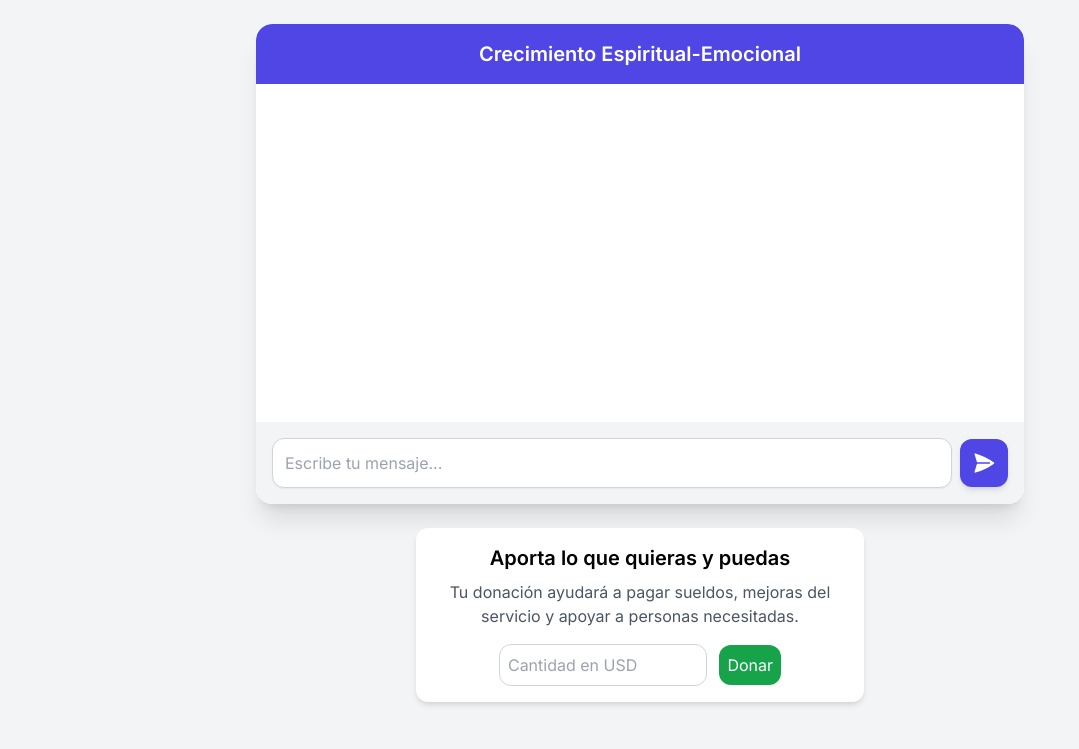
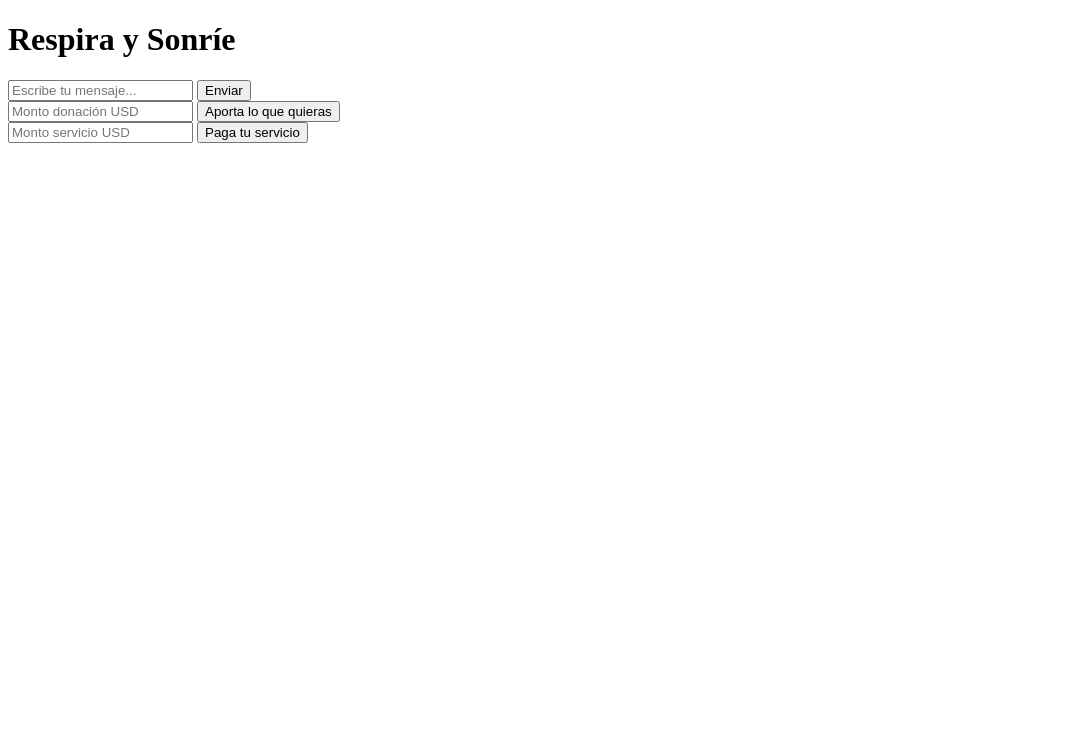
Before and after one commit to mayroga/Crecimiento-Espiritual--Emocional, a Flask app: template templates/index.html in a window 1280 px wide. Shown: the top 749 px of the page, without its empty margins (0-1079 px from the left). Run offline with Flask 3, Linux system fonts and the light colour scheme; the template is opened without the code that fills it: most values are stand-ins (such as "Sample title", 1, 10 or a date in 2020); some libraries are stand-ins or nearby versions.

Commit message:
Update index.html

```diff
--- a/templates/index.html
+++ b/templates/index.html
@@ -3,70 +3,82 @@
 <head>
     <meta charset="UTF-8">
     <meta name="viewport" content="width=device-width, initial-scale=1.0">
-    <title>Crecimiento Espiritual-Emocional</title>
-    <script src="https://cdn.tailwindcss.com"></script>
-    <style>
-        @import url('https://fonts.googleapis.com/css2?family=Inter:wght@400;500;600&display=swap');
-        body { font-family: 'Inter', sans-serif; background-color: #f3f4f6; }
-        .chat-container { max-width: 768px; height: 60vh; display: flex; flex-direction: column; margin: auto; }
-        .message { padding: 1rem; border-radius: 1rem; margin-bottom: 0.5rem; max-width: 80%; word-wrap: break-word; }
-        .user-message { background-color: #3b82f6; color: white; align-self: flex-end; border-bottom-right-radius: 0.25rem; }
-        .ai-message { background-color: #ffffff; color: #374151; align-self: flex-start; border-bottom-left-radius: 0.25rem; position: relative; }
-        .audio-icon { cursor: pointer; margin-left: 0.5rem; width: 1.25rem; height: 1.25rem; display: inline-block; }
-    </style>
+    <title>Asistente May Roga</title>
+    <script src="https://js.stripe.com/v3/"></script>
 </head>
-<body class="bg-gray-100 flex flex-col items-center justify-center p-4 sm:p-6">
+<body>
+    <h1>Respira y Sonríe</h1>
 
     <!-- Chat -->
-    <div class="chat-container bg-white shadow-xl rounded-2xl overflow-hidden flex flex-col w-full">
-        <header class="bg-indigo-600 text-white p-4 text-center text-xl font-semibold rounded-t-2xl">
-            Crecimiento Espiritual-Emocional
-        </header>
-        <div id="messages-container" class="flex-grow p-4 overflow-y-auto space-y-4"></div>
-        <div class="p-4 bg-gray-100 flex items-center rounded-b-2xl">
-            <input type="text" id="user-input" placeholder="Escribe tu mensaje..."
-                   class="flex-grow p-3 rounded-xl border border-gray-300 focus:outline-none focus:ring-2 focus:ring-indigo-500 transition-all duration-200 shadow-sm">
-            <button id="send-button"
-                    class="ml-2 bg-indigo-600 text-white p-3 rounded-xl transition-all duration-200 hover:bg-indigo-700 focus:outline-none focus:ring-2 focus:ring-indigo-500 shadow-md">
-                <svg xmlns="http://www.w3.org/2000/svg" viewBox="0 0 24 24" fill="currentColor" class="w-6 h-6">
-                    <path d="M3.478 2.405a.75.75 0 0 0-.926.94l2.432 7.917H17.5a.75.75 0 0 1 0 1.5H4.984l-2.432 7.917a.75.75 0 0 0 .926.94 60.519 60.519 0 0 0 18.445-8.986.75.75 0 0 0 0-1.218A60.517 60.517 0 0 0 3.478 2.405Z" />
-                </svg>
-            </button>
-        </div>
+    <div>
+        <input type="text" id="user-input" placeholder="Escribe tu mensaje...">
+        <button onclick="sendMessage()">Enviar</button>
+    </div>
+    <div id="chat-box"></div>
+
+    <!-- Donación -->
+    <div>
+        <input type="number" id="donation-amount" placeholder="Monto donación USD" min="0.5" step="0.01"/>
+        <button id="donate-button">Aporta lo que quieras</button>
     </div>
 
-    <!-- Donación -->
-    <div class="donation-container p-4 bg-white rounded-xl shadow-md max-w-md mx-auto my-6 text-center">
-        <h2 class="text-xl font-semibold mb-2">Aporta lo que quieras y puedas</h2>
-        <p class="text-gray-600 mb-4">
-            Tu donación ayudará a pagar sueldos, mejoras del servicio y apoyar a personas necesitadas.
-        </p>
-        <input type="number" id="donation-amount" placeholder="Cantidad en USD" min="1"
-               class="p-2 border border-gray-300 rounded-xl w-1/2">
-        <button id="donate-button"
-                class="ml-2 bg-green-600 text-white p-2 rounded-xl hover:bg-green-700 transition">
-            Donar
-        </button>
+    <!-- Servicio -->
+    <div>
+        <input type="number" id="service-amount" placeholder="Monto servicio USD" min="1" step="0.01"/>
+        <button id="service-button">Paga tu servicio</button>
     </div>
 
-    <script src="https://js.stripe.com/v3/"></script>
     <script>
-        const chatInput = document.getElementById('user-input');
-        const sendButton = document.getElementById('send-button');
-        const messagesContainer = document.getElementById('messages-container');
+        const stripe = Stripe("{{ key }}");
 
-        function addMessage(text, sender, audioData = null) {
-            const messageDiv = document.createElement('div');
-            messageDiv.classList.add('message');
-            if (sender === 'user') {
-                messageDiv.classList.add('bg-indigo-600', 'text-white', 'rounded-b-lg', 'self-end');
-                messageDiv.textContent = text;
-            } else {
-                messageDiv.classList.add('bg-white', 'text-gray-800', 'rounded-b-lg', 'self-start', 'border', 'border-gray-200');
-                const textNode = document.createTextNode(text);
-                messageDiv.appendChild(textNode);
-                if (audioData) {
-                    const audioIcon = document.createElement('span');
-                    audioIcon.classList.add('audio-icon');
-                    audioIcon.innerHTML = `<svg xmlns="http://www.w3.org/2000/svg" viewBox="0 0 24 24" fill="currentColor" class="w-5 h-5 inline-block text-gray-500 ml-2">
-                                              <path d="M13.5 4.5a1.5 1.5 0 0 0-1.5 1.5v1.895A4.5 4.5 0 0 0 12 14.25h1.5a1.5 1.5 0 0 0 1.5-1.5V6a1.5 1.5 0 0 0-1.5-1.5ZM1.5 6a1.5 1.5 0 0 1 1.5-1.5h1.5a1.5 1.5 0 0 1 1.5 1.5v5.895a4.5 4.5 0 0 1 1.5 2.555V18a1.5 1.5 0 0 0 3 0v-1.105a4.5
+        // Chat
+        async function sendMessage() {
+            const input = document.getElementById("user-input");
+            const message = input.value;
+            input.value = "";
+
+            const res = await fetch("/chat", {
+                method: "POST",
+                headers: { "Content-Type": "application/json" },
+                body: JSON.stringify({ message })
+            });
+            const data = await res.json();
+
+            const chatBox = document.getElementById("chat-box");
+            chatBox.innerHTML += `<p><b>Tú:</b> ${message}</p>`;
+            chatBox.innerHTML += `<p><b>Asistente:</b> ${data.reply}</p>`;
+
+            if (data.audio) {
+                const audio = new Audio(data.audio);
+                audio.play();
+            }
+        }
+
+        // Donación
+        document.getElementById('donate-button').addEventListener('click', async ()=>{
+            let amount = parseFloat(document.getElementById('donation-amount').value);
+            if(isNaN(amount) || amount < 0.5) amount = 0.5;
+            const res = await fetch("/create-donation-session",{
+                method:'POST',
+                headers:{'Content-Type':'application/json'},
+                body:JSON.stringify({amount})
+            });
+            const session = await res.json();
+            stripe.redirectToCheckout({sessionId: session.id});
+        });
+
+        // Servicio
+        document.getElementById('service-button').addEventListener('click', async ()=>{
+            let amount = parseFloat(document.getElementById('service-amount').value);
+            if(isNaN(amount) || amount < 1) amount = 1;
+            const res = await fetch("/create-service-session",{
+                method:'POST',
+                headers:{'Content-Type':'application/json'},
+                body:JSON.stringify({amount})
+            });
+            const session = await res.json();
+            stripe.redirectToCheckout({sessionId: session.id});
+        });
+    </script>
+</body>
+</html>
```
